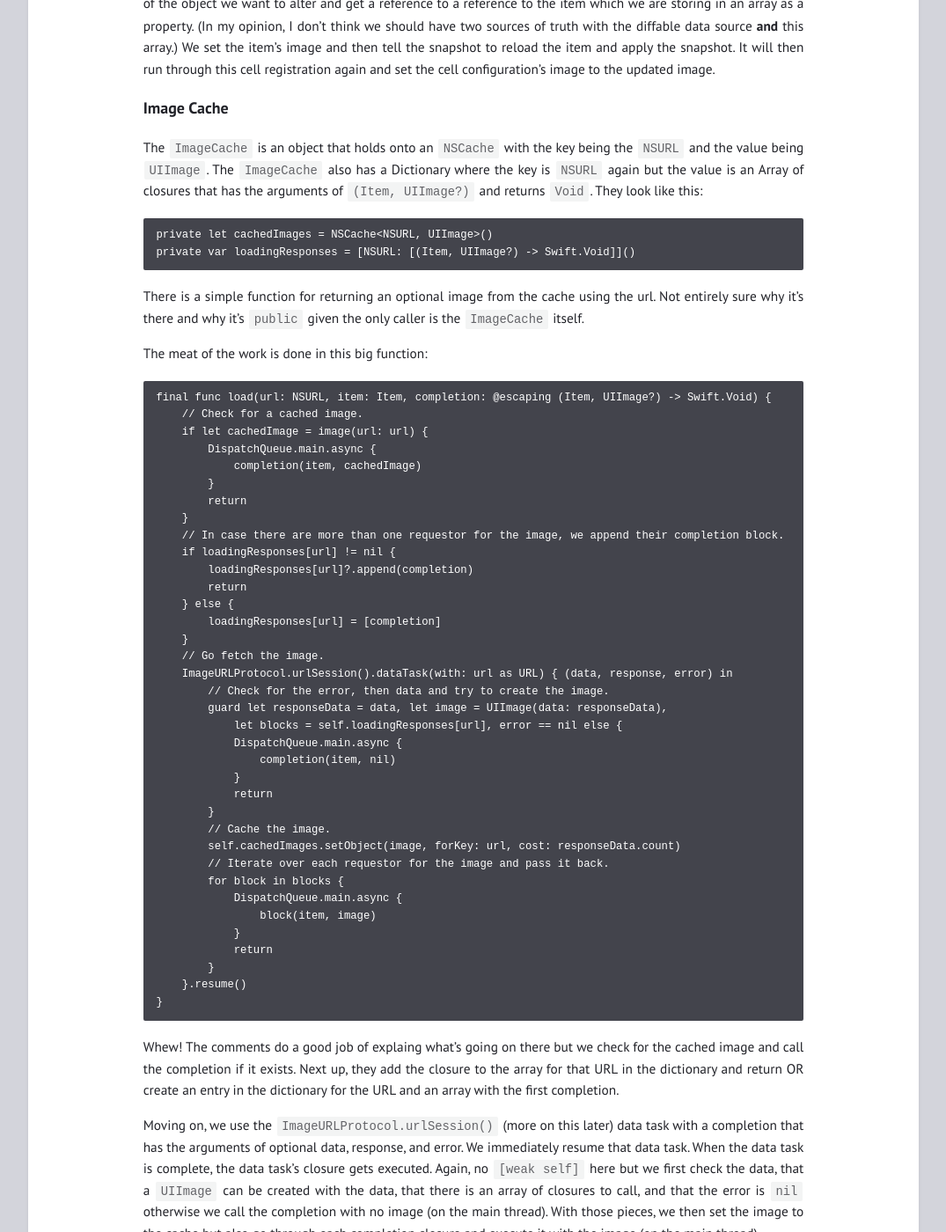
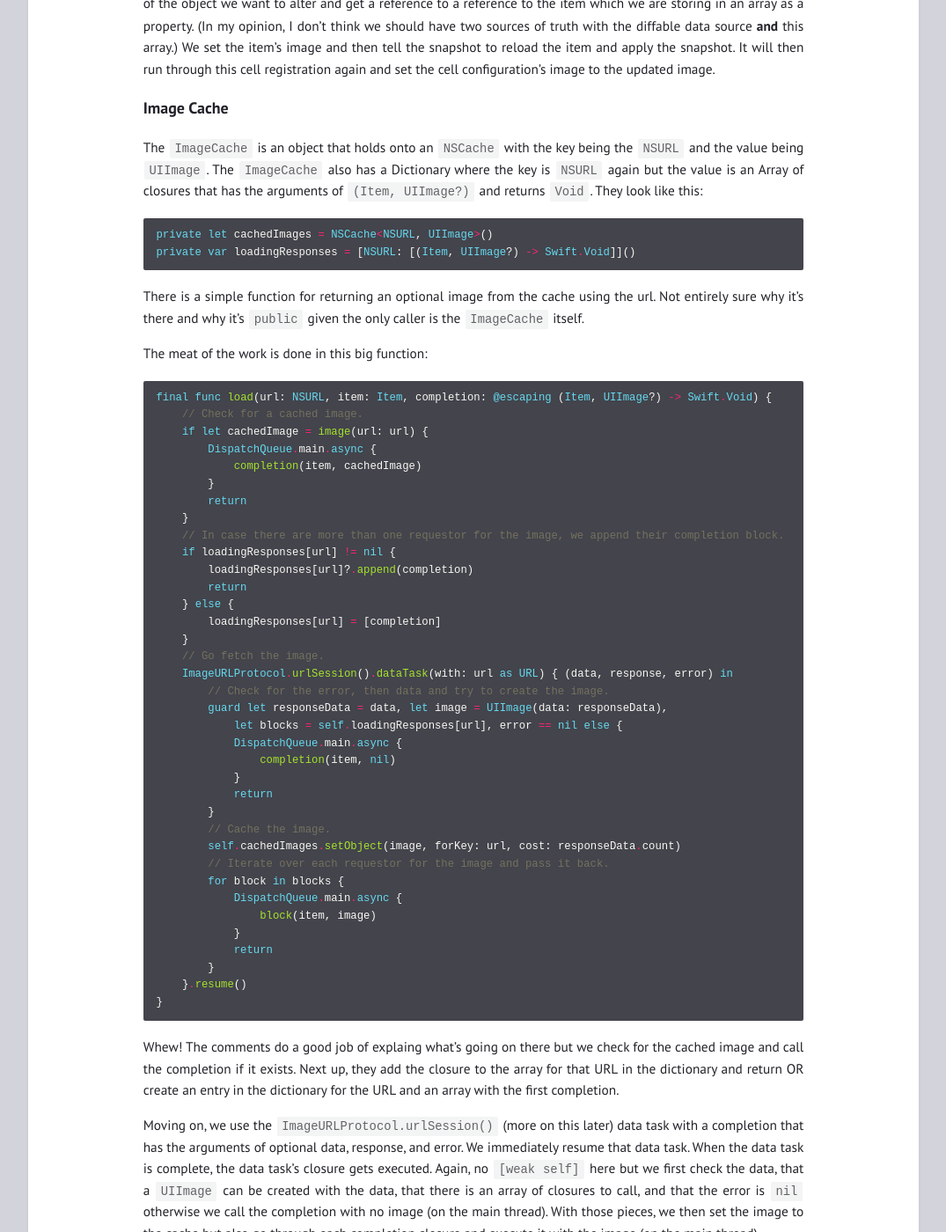
Before and after one commit to jacobvanorder/jacobvanorder.github.io, a Jekyll site: the page built from _posts/2025-04-12-structured-concurrency-conversion-part-1.md, in a window 1280 px wide and 1400 px high, scrolled down 2275 px. Shown: the whole window at 88% size, without its empty margins (102-1177 px from the left). Built offline with Jekyll 4.4.1, drawn with Linux system fonts in a browser that asks for light colours; some of the changed text lies outside the part shown.

Commit message:
Structured Concurrency Conversion (Part 2).

````diff
--- a/_posts/2025-04-12-structured-concurrency-conversion-part-1.md
+++ b/_posts/2025-04-12-structured-concurrency-conversion-part-1.md
@@ -22,7 +22,7 @@ There is a `UICollectionViewController` and `UITableViewController` subclass eac
 
 In each of these subclasses, they access the image within a diffable data source cell registration. Because it uses a diffable data source, it needs an object that is the basis of the snapshots. In this case, they call it `Item` and it looks like this:
 
-```
+```swift
 class Item: Hashable {
 
     var image: UIImage!
@@ -46,7 +46,7 @@ class Item: Hashable {
 
 That's right, it's a class that has a `var image: UIImage!`. Within both the collection and table view controllers, they instantiates the `Item`s with a placeholder image which is initially shown. Later, we will asynchronously fetch the correct image at the URL and replacing that image. We'll be taking a look at the `UITableViewController` version that does that when it makes the cell registration for the data source.
 
-```
+```swift
 dataSource = UITableViewDiffableDataSource<Section, Item>(tableView: tableView) {
     (tableView: UITableView, indexPath: IndexPath, item: Item) -> UITableViewCell? in
     let cell = tableView.dequeueReusableCell(withIdentifier: "cell", for: indexPath)
@@ -77,7 +77,7 @@ In the closure, when the image comes back from an undetermined timeframe, we che
 
 The `ImageCache` is an object that holds onto an `NSCache` with the key being the `NSURL` and the value being `UIImage`. The `ImageCache` also has a Dictionary where the key is `NSURL` again but the value is an Array of closures that has the arguments of `(Item, UIImage?)` and returns `Void`. They look like this:
 
-```
+```swift
 private let cachedImages = NSCache<NSURL, UIImage>()
 private var loadingResponses = [NSURL: [(Item, UIImage?) -> Swift.Void]]()
 ```
@@ -86,7 +86,7 @@ There is a simple function for returning an optional image from the cache using
 
 The meat of the work is done in this big function:
 
-```
+```swift
 final func load(url: NSURL, item: Item, completion: @escaping (Item, UIImage?) -> Swift.Void) {
     // Check for a cached image.
     if let cachedImage = image(url: url) {
@@ -133,7 +133,7 @@ Moving on, we use the `ImageURLProtocol.urlSession()` (more on this later) data
 
 Did you know you can sort of override `URLSession` to have the same API but act differently? You need to create something that adheres to the [`URLProtocol`](https://developer.apple.com/documentation/foundation/urlprotocol). This is largely done in this protocol function:
 
-```
+```swift
 final override func startLoading() {
     guard let reqURL = request.url, let urlClient = client else {
         return
@@ -158,7 +158,7 @@ What is happening here is that we make sure we have a url and client but then se
 
 This `cancelledOrComplete` is used in case the data task is cancelled.
 
-```
+```swift
 final override func stopLoading() {
     ImageURLProtocol.queue.async {
         if self.cancelledOrComplete == false, let cancelBlock = self.block {
````
Also changed, not shown: _posts/2025-05-03-structured-concurrency-conversion-part-2.md (added, +35 -0 lines), assets/images/2025-05-03-structured-concurrency-conversion-part-2/Xcode_Project_Settings.png (added).
